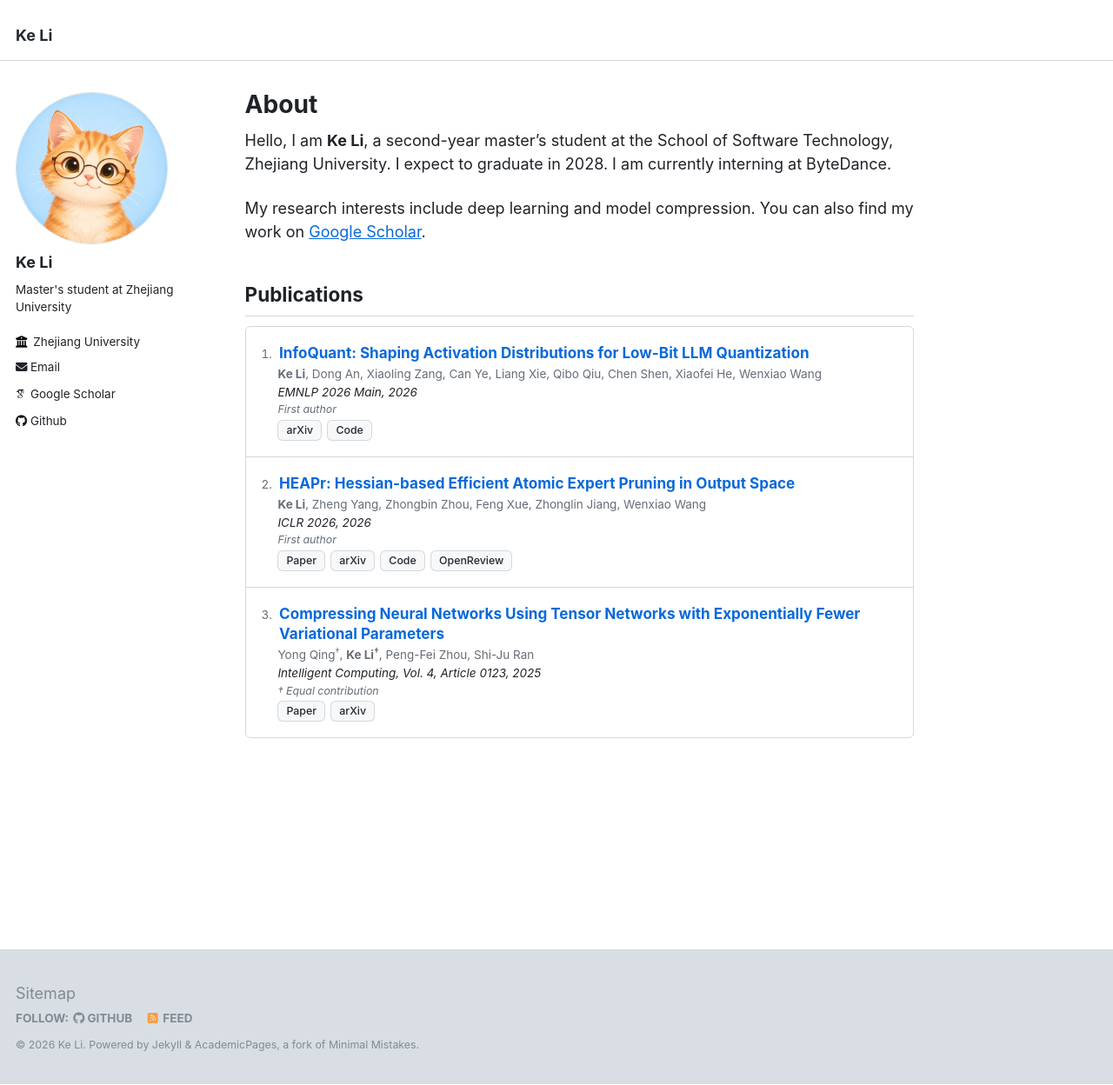
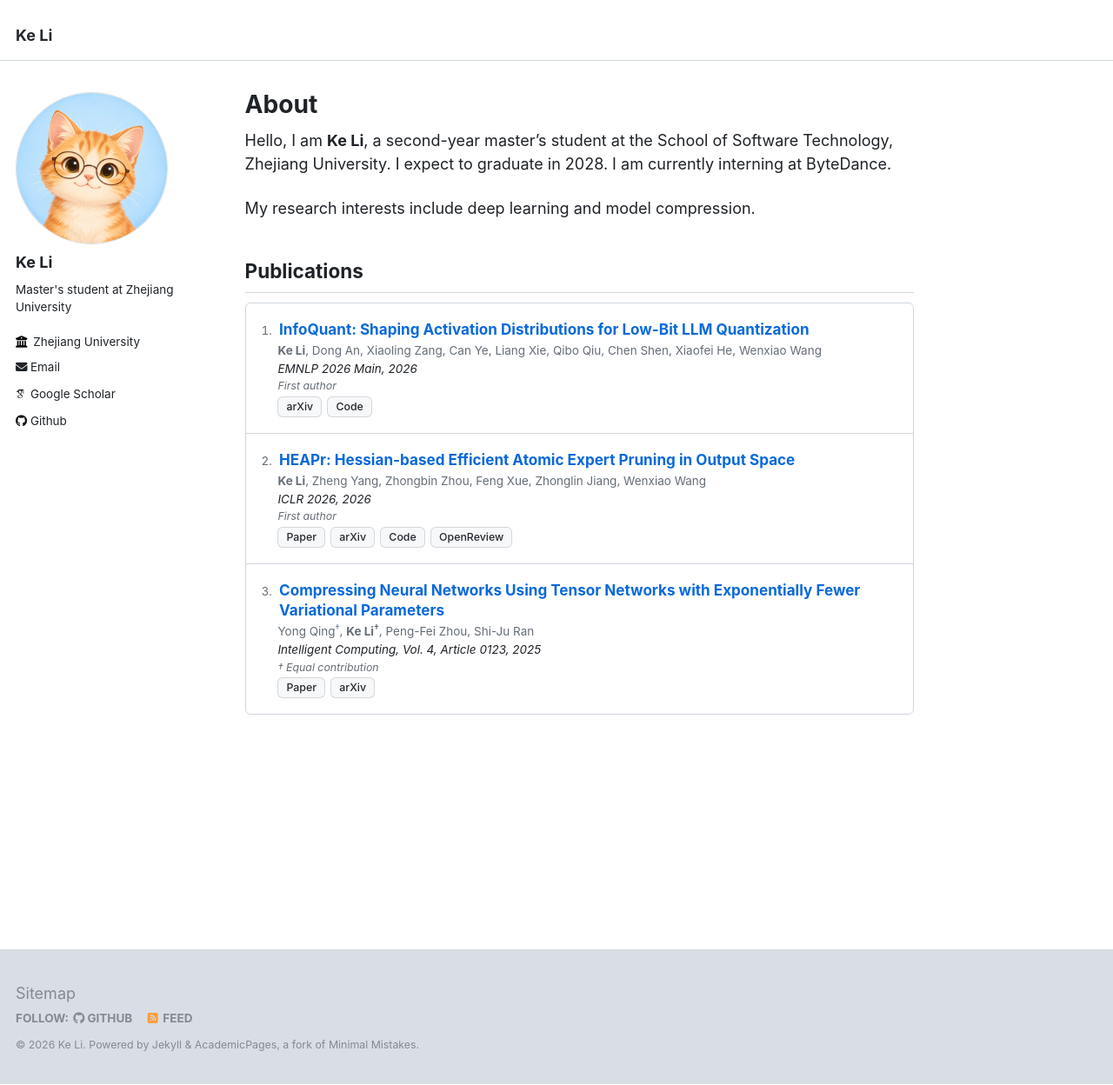
Before and after one commit to LLIKKE/LLIKKE.github.io, a Jekyll site: the page built from _pages/about.md, in a window 1280 px wide and 1248 px high. Shown: the whole window at 87% size. Built offline with Jekyll 4.4.1, drawn with Linux system fonts in a browser that asks for light colours; some web fonts are replaced.

Commit message:
Tighten profile introduction

```diff
--- a/_pages/about.md
+++ b/_pages/about.md
@@ -6,7 +6,7 @@ author_profile: true
 
 Hello, I am **Ke Li**, a second-year master's student at the School of Software Technology, Zhejiang University. I expect to graduate in 2028. I am currently interning at ByteDance.
 
-My research interests include deep learning and model compression. You can also find my work on [Google Scholar](https://scholar.google.com/citations?user=ZSc1khwAAAAJ&hl=en).
+My research interests include deep learning and model compression.
 
 ## Publications
 
```
